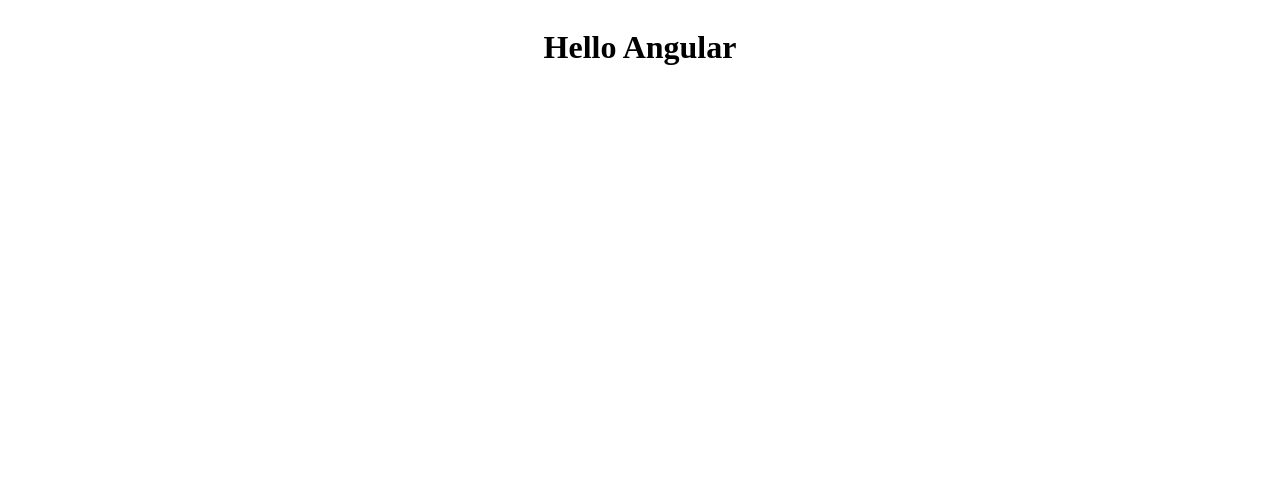
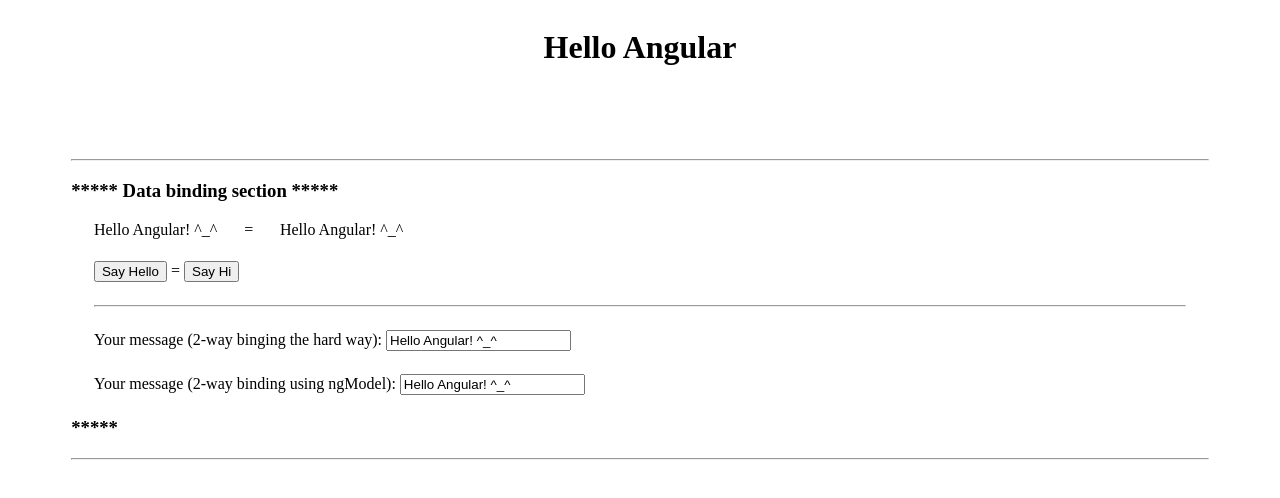
Before and after one commit to CasandraSucala/hiAngular, an Angular app: page / in a window 1280 px wide. Shown: the top 498 px of the page. Built offline with nearby package versions, Linux system fonts and the light colour scheme.

Commit message:
Create the first component - Data binding in action

```diff
--- a/src/app/app.component.html
+++ b/src/app/app.component.html
@@ -1,3 +1,9 @@
 <div class="title-wrapper">
   <h1>{{title}}</h1>
 </div>
+
+<div class="content-wrapper">
+  <hr>
+  <app-hello></app-hello>
+  <hr>
+</div>
--- a/src/app/app.component.scss
+++ b/src/app/app.component.scss
@@ -2,3 +2,7 @@
   display: flex;
   justify-content: center;
 }
+
+.content-wrapper {
+  padding: 5%;
+}
--- /dev/null
+++ b/src/app/hello/hello.component.html
@@ -0,0 +1,28 @@
+<h3>***** Data binding section *****</h3>
+<!--********* one-way binding *********-->
+<!-- Display helloMessage using *string interpolation* -->
+<div class="hello-wrapper">
+  <span>{{helloMessage}}</span>
+  =
+  <!-- Display helloMessage using *property binding* -->
+  <span [textContent]="helloMessage"></span>
+
+  <!-- *Event binding* -->
+  <div>
+    <button (click)="helloMessage = 'Hello'">Say Hello</button>
+    =
+    <button (click)="onClick()">Say Hi</button>
+  </div>
+  <hr>
+  <!--********* 2-way binding *********-->
+  <div>
+    <label>Your message (2-way binging the hard way): </label>
+    <input [value]="helloMessage" #input (keyup)="helloMessage = input.value">
+  </div>
+  <div>
+    <!-- Simplify 2-way binding using ngModel (don't forget to import FormsModule in the appModule) -->
+    <label>Your message (2-way binding using ngModel): </label>
+    <input [(ngModel)]="helloMessage">
+  </div>
+</div>
+<h3>*****</h3>
--- /dev/null
+++ b/src/app/hello/hello.component.scss
@@ -0,0 +1,6 @@
+.hello-wrapper {
+
+  & > * {
+    margin: 2%;
+  }
+}
--- /dev/null
+++ b/src/app/hello/hello.component.ts
@@ -0,0 +1,14 @@
+import {Component} from '@angular/core';
+
+@Component({
+  selector: 'app-hello',
+  templateUrl: './hello.component.html',
+  styleUrls: ['./hello.component.scss']
+})
+export class HelloComponent {
+  helloMessage: string = 'Hello Angular! ^_^';
+
+  onClick(): void {
+    this.helloMessage = 'Hi';
+  }
+}
```
Also changed, not shown: src/app/app.module.ts (+6 -2 lines).
